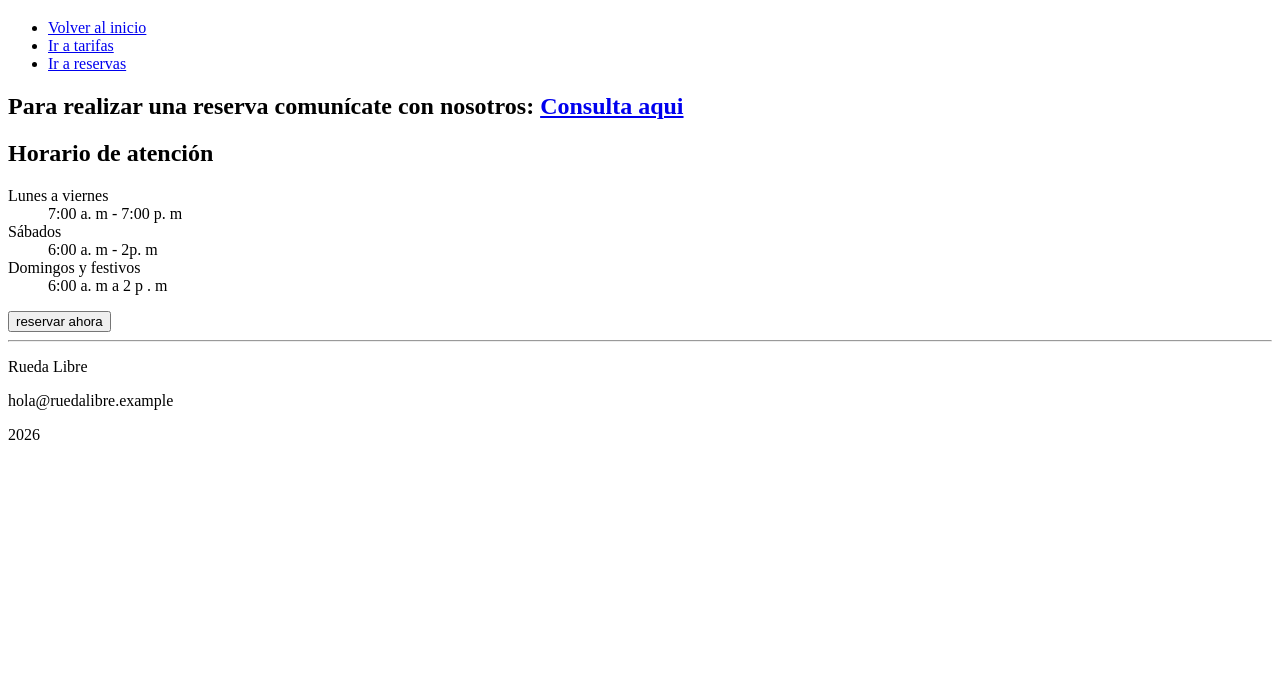
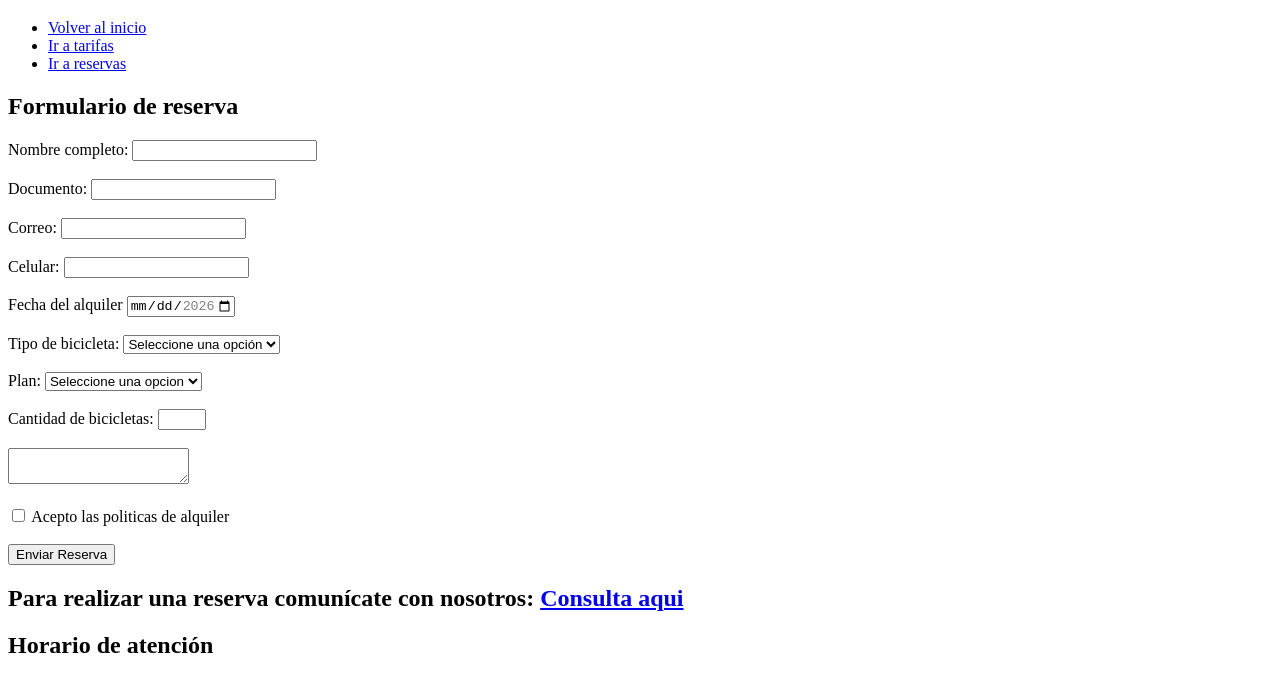
Before and after one commit to CamiloJaramillo3112/rueda-libre, a plain HTML site: page paginas/reservas.html in a window 1280 px wide. Shown: the part 61-737 px from the top of the page. Drawn offline with Linux system fonts and the light colour scheme.

Commit message:
Agregar validaciones nativas al formulario de reservas

```diff
--- a/paginas/reservas.html
+++ b/paginas/reservas.html
@@ -12,7 +12,7 @@
         <nav>
 
             <ul>
-                <li><a href="index.html">Volver al inicio</a></li>
+                <li><a href="/index.html">Volver al inicio</a></li>
                 <li><a href="/paginas/tarifas.html">Ir a tarifas</a></li>
                 <li><a href="/paginas/reservas.html">Ir a reservas</a></li>
            </ul>
@@ -21,6 +21,125 @@
     </header>
 
     <main>
+
+        <section>
+            <h2>Formulario de reserva</h2>
+
+            <form>
+
+                <label for="nombre">Nombre completo:</label>
+                <input
+                type="text"
+                id="nombre"
+                name="nombre"
+                required
+                minlength="3"
+                >
+
+                <br><br>
+
+                <label for="documento">Documento:</label>
+                <input
+                type="number"
+                id="documento"
+                name="documento"
+                required
+                pattern="[0-9]{6,10}"
+                title="Ingrese entre 6 y 10 digitos numericos">
+
+                <br><br>
+
+                <label for="correo">Correo:</label>
+                <input
+                type="email"
+                id="correo"
+                name="correo"
+                required>
+
+                <br><br>
+
+                <label for="celular">Celular:</label>
+                <input
+                type="text"
+                id="celular"
+                name="celular"
+                required
+                pattern="3[0-9]{9}"
+                title="Debe tener 10 digitos y empezar por 3">
+
+                <br><br>
+
+                <label for="fecha">Fecha del alquiler</label>
+                <input
+                type="date"
+                id="fecha"
+                name="fecha"
+                required
+                min="2026-11-01"
+                max="2026-12-31">
+
+                <br><br>
+
+                <label for="bicicleta">Tipo de bicicleta:</label>
+                <select id="bicicleta" name="bicicleta" required>
+                    <option value="">Seleccione una opción</option>
+                    <option value="urbana">Urbana</option>
+                    <option value="montana">Montaña</option>
+                    <option value="electrica">Eléctrica</option>
+                </select>
+
+                <br><br>
+
+                <label for="plan">Plan:</label>
+                <select id="plan" name="plan" required>
+                    <option value="">Seleccione una opcion</option>
+                    <option value="hora">1 hora</option>
+                    <option value="medio-dia">Medio día</option>
+                    <option value="dia-completo">Dia completo</option>
+                </select>
+
+                <br><br>
+
+                <label for="cantidad">Cantidad de bicicletas: </label>
+                <input
+                type="number"
+                id="cantidad"
+                name="cantidad"
+                required
+                min="1"
+                max="6">
+
+                <br><br>
+
+                <textarea
+                id="comentarios"
+                name="comentarios"
+                maxlength="300"
+                ></textarea>
+
+                <br><br>
+
+                <input
+                type="checkbox"
+                id="politicas"
+                name="politicas"
+                required>
+
+                <label for="politicas">Acepto las politicas de alquiler</label>
+
+
+                <br><br>
+
+                <button type="submit">
+                    Enviar Reserva
+                </button>
+
+
+
+
+
+            </form>
+        </section>
 
         <section>
 
```
Also changed, not shown: bitacora.txt (+22 -0 lines).
